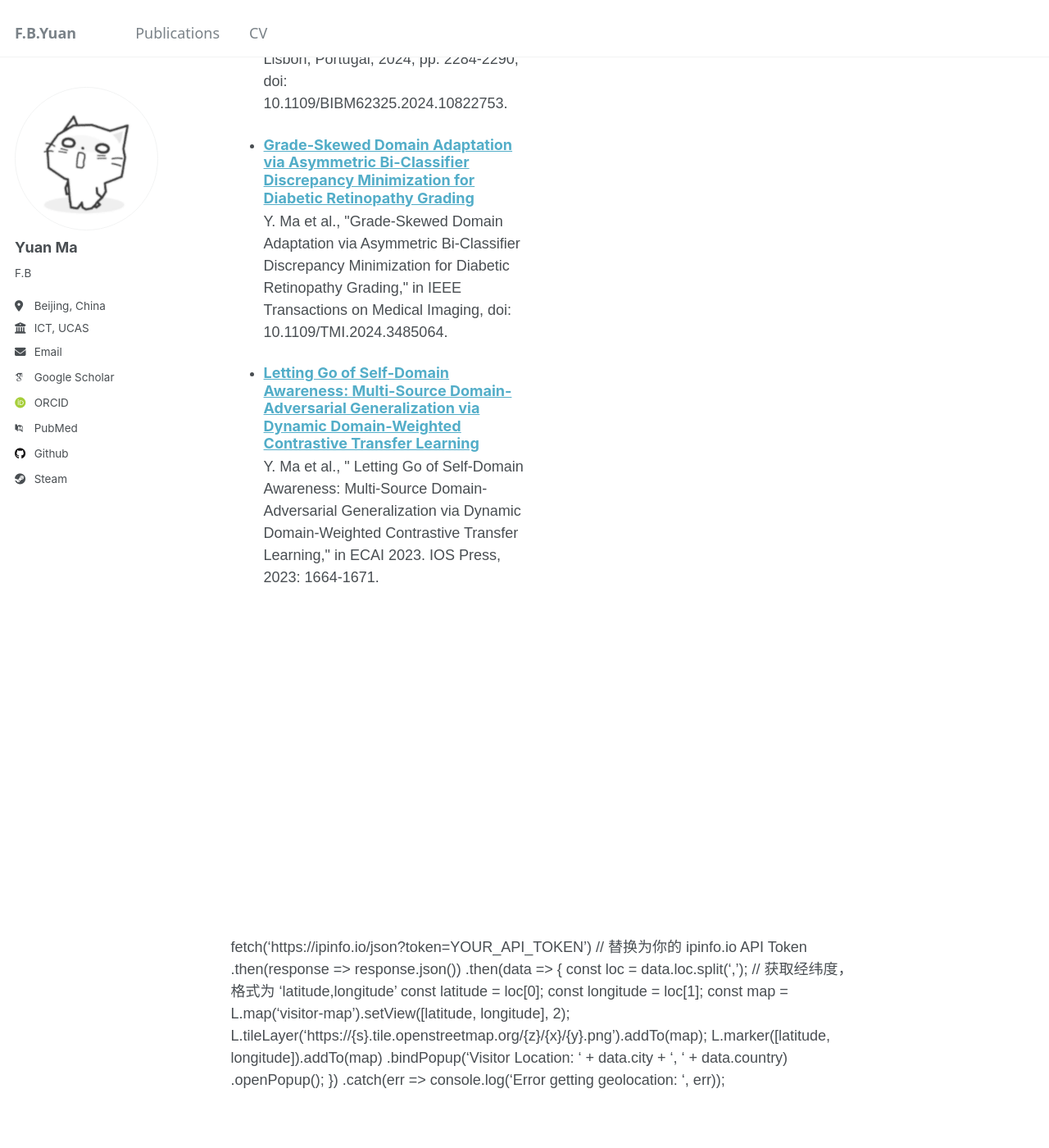
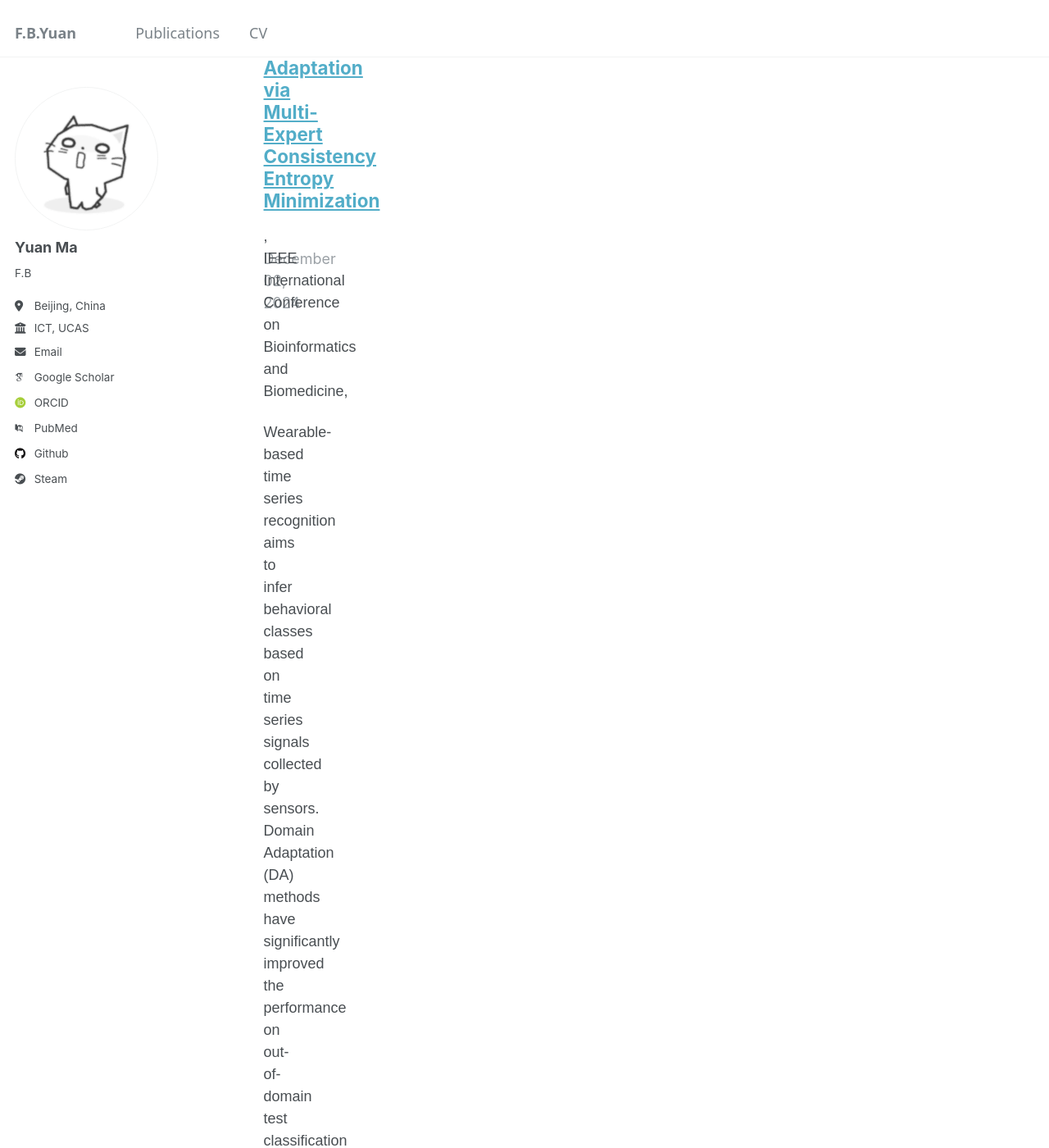
Before and after one commit to FByyyyuan/FByyyyuan.github.io, a Jekyll site: the page built from _pages/about.md, in a window 1280 px wide and 1400 px high, scrolled down 793 px. Shown: the whole window at 82% size. Built offline with Jekyll 4.4.1, drawn with Linux system fonts in a browser that asks for light colours; nearby versions of some CDN libraries; some web fonts are replaced; some of the changed text lies outside the part shown.

Commit message:
Update about.md

```diff
--- a/_pages/about.md
+++ b/_pages/about.md
@@ -15,20 +15,5 @@ I am Yuan Ma from Beijing, China. I am a Ph.D. student at Institute Of Computing
 
 ### Publications
   <ul>{% for post in site.publications reversed %}
-    {% include archive-single-cv.html %}
+    {% include archive-single-talk.html %}
   {% endfor %}</ul>
-
-<div id="visitor-map" style="height: 400px; width: 100%;"></div>
-fetch('https://ipinfo.io/json?token=YOUR_API_TOKEN')  // 替换为你的 ipinfo.io API Token
-  .then(response => response.json())
-  .then(data => {
-    const loc = data.loc.split(','); // 获取经纬度，格式为 'latitude,longitude'
-    const latitude = loc[0];
-    const longitude = loc[1];
-    const map = L.map('visitor-map').setView([latitude, longitude], 2);
-    L.tileLayer('https://{s}.tile.openstreetmap.org/{z}/{x}/{y}.png').addTo(map);
-    L.marker([latitude, longitude]).addTo(map)
-      .bindPopup('Visitor Location: ' + data.city + ', ' + data.country)
-      .openPopup();
-  })
-  .catch(err => console.log('Error getting geolocation: ', err));
```
